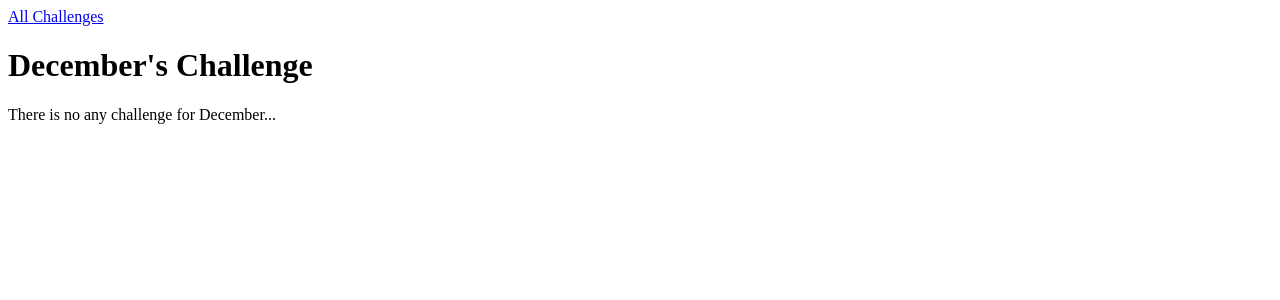
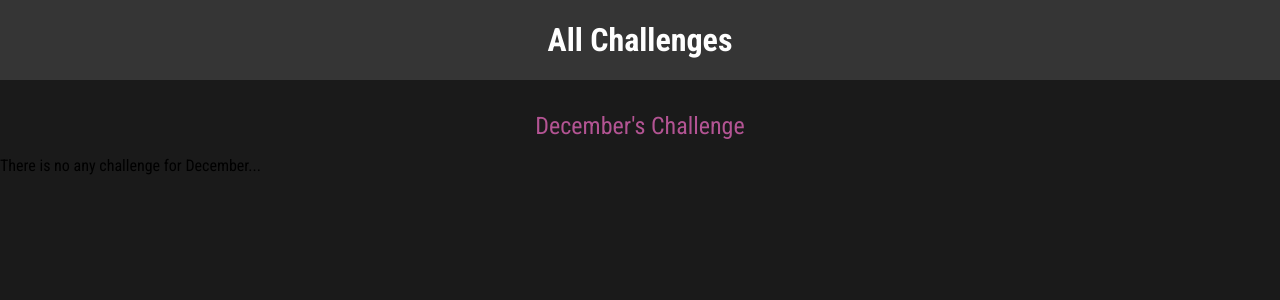
Before and after one commit to SamyamCodesavvy/Django-Dev, a Django app: page /challenges/december in a window 1280 px wide. Shown: the top 300 px of the page. Run offline with Django 5.2, Linux system fonts and the light colour scheme.

Commit message:
end of css styling and templates and static files

```diff
--- /dev/null
+++ b/challenges/static/challenges/challenge.css
@@ -0,0 +1,23 @@
+h1, h2{
+    font-size: 1.5rem;
+    font-weight: bold;
+    text-align: center;
+    color: white;
+}
+
+h1{
+    font-size: 1.5rem;
+    margin: 2rem 0 1rem 0;
+    font-weight: normal;
+    color: #b35493;
+}
+
+h2{
+    font-size: 2.5rem;
+    font-weight: bold;
+}
+
+.fallback{
+    text-align: center;
+    color: white;
+}
--- /dev/null
+++ b/challenges/static/challenges/includes/header.css
@@ -0,0 +1,26 @@
+header{
+    width: 100%;
+    height: 5rem;
+    background-color: #353535;
+}
+
+header nav{
+    width: 100%;
+    height: 100%;
+    display: flex;
+    justify-content: center;
+    align-items: center;
+}
+
+header nav a{
+    color: white;
+    font-size: 2rem;
+    font-weight: bold;
+    text-decoration: none;
+
+}
+
+header nav a:hover,
+header nav a:active{
+    color: #b35493;
+}
--- a/challenges/templates/challenges/challenge.html
+++ b/challenges/templates/challenges/challenge.html
@@ -1,4 +1,10 @@
 {% extends "base.html" %}
+{% load static %}
+
+{% block css_files %}
+    <link rel="stylesheet" href="{% static "challenges/challenge.css" %}">
+    <link rel="stylesheet" href="{% static "challenges/includes/header.css" %}">
+{% endblock %}
 
 {% block page_title %}
     {{ month_name|title }}
@@ -10,6 +16,6 @@
     {% if text is not None %}
         <h2>{{ text }}</h2>
     {% else %}
-        <p>There is no any challenge for {{month_name|title}}...</p>
+        <p challenge="fallback">There is no any challenge for {{month_name|title}}...</p>
     {% endif %}
 {% endblock %}
--- a/challenges/templates/challenges/index.html
+++ b/challenges/templates/challenges/index.html
@@ -3,6 +3,7 @@
 
 {% block css_files %}
     <link rel="stylesheet" href="{% static "challenges/challenges.css" %}">
+    <link rel="stylesheet" href="{% static "challenges/includes/header.css" %}">
 {% endblock %}
 
 {% block page_title %}
--- a/monthly_challenges/settings.py
+++ b/monthly_challenges/settings.py
@@ -121,6 +121,10 @@
 
 STATIC_URL = '/static/'
 
+STATICFILES_DIRS = [
+    BASE_DIR / "static"
+]
+
 # Default primary key field type
 # https://docs.djangoproject.com/en/5.0/ref/settings/#default-auto-field
 
--- /dev/null
+++ b/static/styles.css
@@ -0,0 +1,8 @@
+@import url('https://fonts.googleapis.com/css2?family=Roboto+Condensed:ital,wght@0,100..900;1,100..900&display=swap');
+html{
+    font-family: "Roboto Condensed", sans-serif;
+}
+body{
+    margin: 0;
+    background-color: #1a1a1a;
+}
--- a/templates/base.html
+++ b/templates/base.html
@@ -1,9 +1,11 @@
+{% load static %}
 <!DOCTYPE html>
 <html lang="en">
 <head>
     <meta charset="UTF-8">
     <meta name="viewport" content="width=device-width, initial-scale=1.0">
     <title>{% block page_title %}My Challenges{% endblock %}</title>
+    <link rel="stylesheet" href="{% static 'styles.css'%}">
     {% block css_files %}{% endblock %}
 </head>
 <body>
```
Also changed, not shown: challenges/static/challenges/challenges.css (+34 -0 lines).
